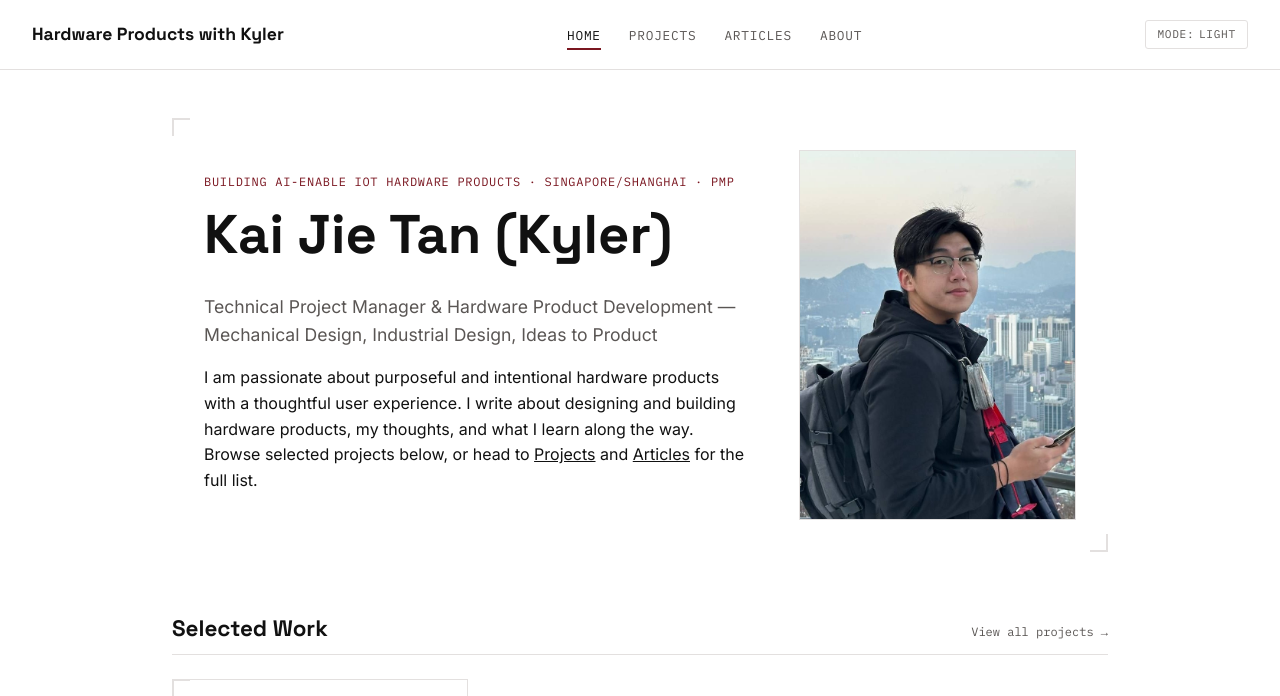
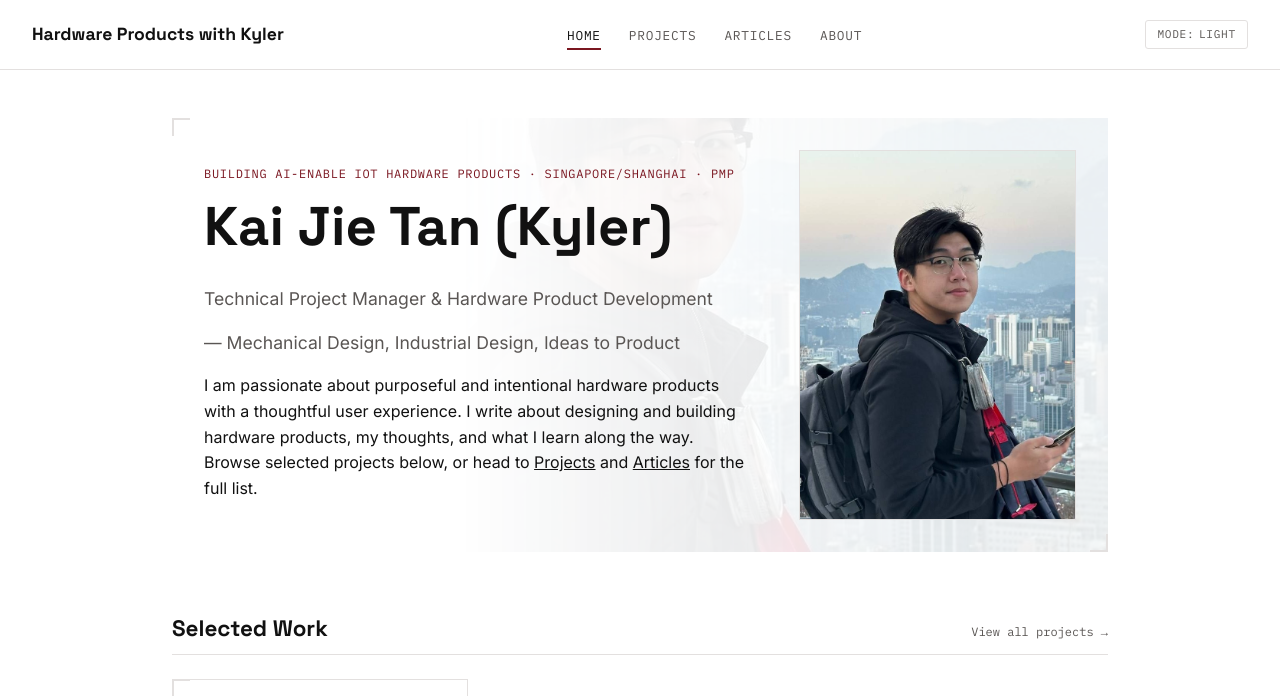
Before and after one commit to kaitkj/kaitkj.github.io, a Jekyll site: the page built from index.html, in a window 1280 px wide and 900 px high, cut to the strip 0-696 px from the top of the window. Built offline with Jekyll 4.4.1, drawn with Linux system fonts in a browser that asks for light colours.

Commit message:
Update index.html

```diff
--- a/index.html
+++ b/index.html
@@ -6,10 +6,12 @@ description: "Kyler Tan - Build hardware products across engineering, design, an
 ---
 
 <section class="hero bracket-frame" style="--hero-photo: url('{{ '/assets/images/main_kyler.jpg' | relative_url }}');">
+  <div class="hero__bg"></div>
   <div class="hero__text">
     <p class="hero__status">BUILDING AI-ENABLE IOT HARDWARE PRODUCTS · SINGAPORE/SHANGHAI · PMP</p>
     <h1>Kai Jie Tan (Kyler)</h1>
-    <p class="hero__role">Technical Project Manager &amp; Hardware Product Development — Mechanical Design, Industrial Design, Ideas to Product</p>
+    <p class="hero__role">Technical Project Manager &amp; Hardware Product Development</p>
+    <p class="hero__role">— Mechanical Design, Industrial Design, Ideas to Product</p>
     <p>I am passionate about purposeful and intentional hardware products with a thoughtful user experience. I write about designing and building hardware products, my thoughts, and what I learn along the way. Browse selected projects below, or head to <a href="{{ '/projects/' | relative_url }}">Projects</a> and <a href="{{ '/articles/' | relative_url }}">Articles</a> for the full list.</p>
   </div>
   <div class="hero__photo">
```
